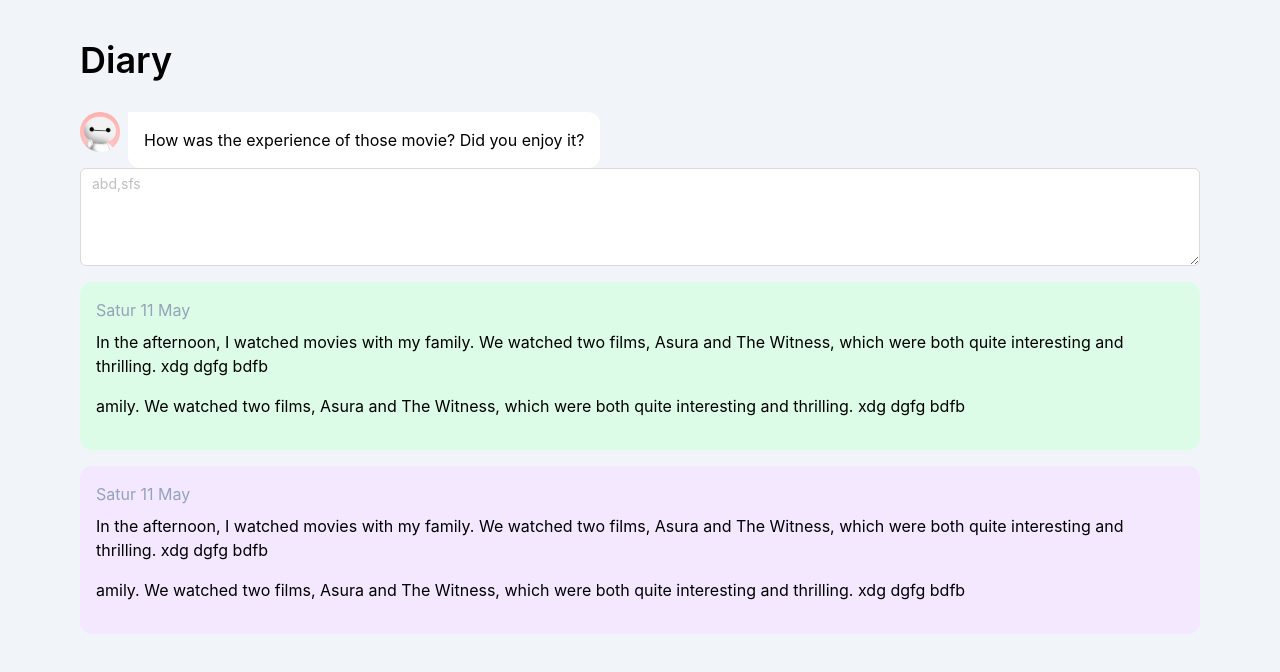
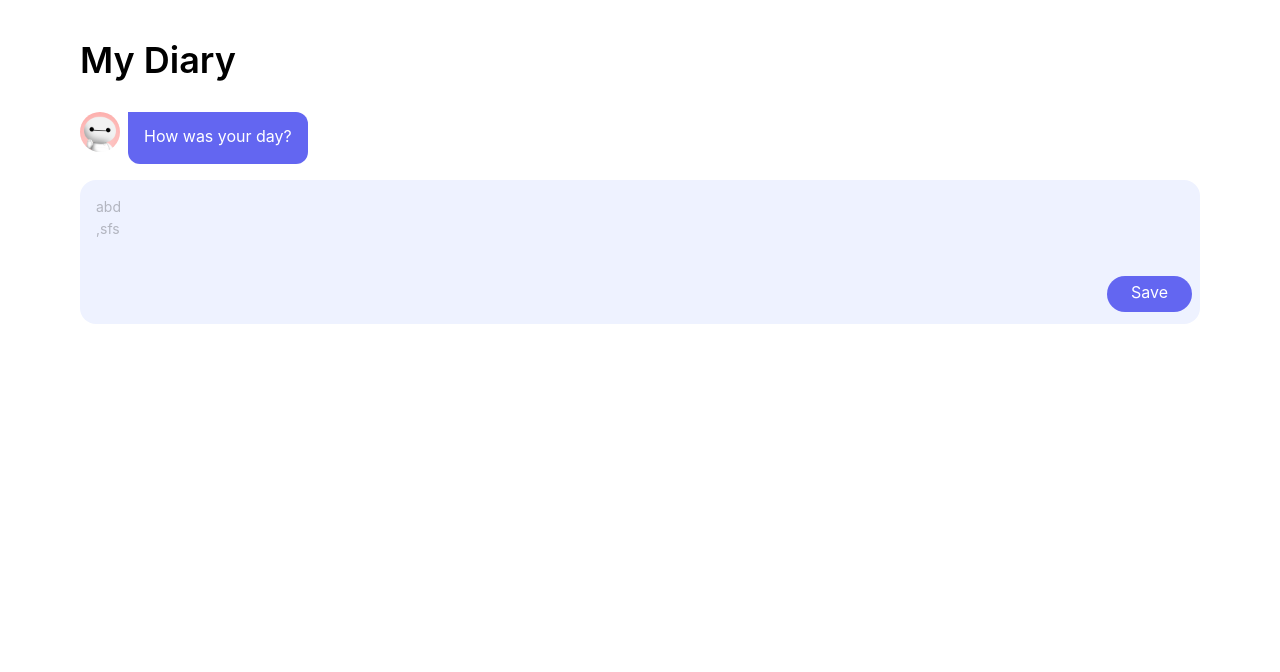
Before and after one commit to anhthuvo/HCI-diary-FE, a React (Create React App) app: page / in a window 1280 px wide. Shown: the top 672 px of the page. Built offline with nearby package versions, Linux system fonts and the light colour scheme.

Commit message:
write diary

```diff
--- a/package.json
+++ b/package.json
@@ -3,6 +3,9 @@
   "version": "0.1.0",
   "private": true,
   "dependencies": {
+    "@ant-design/icons": "^5.3.7",
+    "@ckeditor/ckeditor5-build-classic": "^41.3.1",
+    "@ckeditor/ckeditor5-react": "^6.3.0",
     "@testing-library/jest-dom": "^5.17.0",
     "@testing-library/react": "^13.4.0",
     "@testing-library/user-event": "^13.5.0",
--- a/src/constant.ts
+++ b/src/constant.ts
@@ -1,3 +1,12 @@
 export const MONTHS = ["Jan", "Feb", "Mar", "Apr", "May", "June", "July", "Aug", "Sep", "Oct", "Nov", "Dec"]
 export const BOX_COLORS= ["bg-green-100", 'bg-purple-100', 'bg-blue-100']
-export const WEEKDAYS = ['Sun', 'Mon', 'Tues', 'Wednes', 'Thurs', 'Fri', 'Satur']
+export const WEEKDAYS = ['Sun', 'Mon', 'Tues', 'Wednes', 'Thurs', 'Fri', 'Sat']
+export const DIARY_STORAGE_KEY = 'diaries'
+export const QUESTIONS_STORAGE_KEY = 'question'
+export const initialQuestion = {
+    q: "How was your day?",
+    prompts: [
+      "abd\n",
+      "sfs"
+    ]
+  }
--- a/src/index.tsx
+++ b/src/index.tsx
@@ -8,9 +8,9 @@ const root = ReactDOM.createRoot(
   document.getElementById('root') as HTMLElement
 );
 root.render(
-  <React.StrictMode>
+  // <React.StrictMode>
     <App />
-  </React.StrictMode>
+  // </React.StrictMode>
 );
 
 // If you want to start measuring performance in your app, pass a function
--- a/src/pages/Landing.tsx
+++ b/src/pages/Landing.tsx
@@ -1,74 +1,126 @@
-import React, { useState } from 'react';
-import { Layout, Button, theme } from 'antd';
-import SideBar from '../components/SideBar';
-import CsvReview from '../components/TableReview';
-import { useTableStore } from '../store/csvStore';
-import { BOX_COLORS, MONTHS, WEEKDAYS } from '../constant'
+import React, { useEffect, useRef, useState } from 'react';
+import { BOX_COLORS, DIARY_STORAGE_KEY, MONTHS, QUESTIONS_STORAGE_KEY, WEEKDAYS, initialQuestion } from '../constant'
 import TextArea from 'antd/es/input/TextArea';
+import { EditOutlined } from '@ant-design/icons';
 
 interface IDiary {
   time: Date,
-  content: string[]
+  content: string,
+  color: string
 }
 
 interface IQuestion {
-  q: ""
+  q: string
   prompts: string[]
 }
 
 const Landing: React.FC = () => {
-  const [question, setQuestion] = useState<IQuestion>({
-    q: "",
-    prompts: [
-      "abd",
-      "sfs"
-    ]
-  })
-  const [diaries, setDiaries] = useState<IDiary[]>([
-    {
-      time: new Date,
-      content: [
-        "In the afternoon, I watched movies with my family. We watched two films, Asura and The Witness, which were both quite interesting and thrilling. xdg dgfg bdfb",
-        "amily. We watched two films, Asura and The Witness, which were both quite interesting and thrilling. xdg dgfg bdfb"
-      ]
-    },
-    {
-      time: new Date,
-      content: [
-        "In the afternoon, I watched movies with my family. We watched two films, Asura and The Witness, which were both quite interesting and thrilling. xdg dgfg bdfb",
-        "amily. We watched two films, Asura and The Witness, which were both quite interesting and thrilling. xdg dgfg bdfb"
-      ]
+  const [question, setQuestion] = useState<IQuestion>(null)
+  const [diaries, setDiaries] = useState<IDiary[]>([])
+  const [input, setInput] = useState('');
+  const [editDiaryIndex, setEditDiaryIndex] = useState<number>(-1)
+
+  const save = () => {
+    if(input === "") return
+    const inputText = input.trim()
+
+    const newDiaries = [...diaries]
+    if (editDiaryIndex > -1) {
+      const newDiaries = [...diaries]
+      newDiaries[editDiaryIndex].content = inputText
+      setEditDiaryIndex(-1)
+    } else {
+      const lastDiary = newDiaries[newDiaries.length-1]
+      const lastDiaryTime = lastDiary?.time
+      const currentTime = new Date()
+      const duration = currentTime.getTime()-lastDiaryTime?.getTime()
+
+      if ( duration > 10800000 || !lastDiary) {
+        newDiaries.unshift({
+          time: new Date,
+          content: inputText,
+          color: BOX_COLORS[(newDiaries.length) % 3]
+      })
+      } else {
+        lastDiary.content += "\n\n" + inputText
+      }
     }
-  ])
+
+    setDiaries(newDiaries)
+    localStorage.setItem(DIARY_STORAGE_KEY, JSON.stringify(newDiaries))
+    setInput('')
+  }
+
+  const onEdit = (i: number) => {
+    setEditDiaryIndex(i)
+    setInput(diaries[i].content)
+  }
+
+  const cancelEdit = () => {
+    setEditDiaryIndex(-1)
+    setInput("")
+  }
+
+  useEffect(() => {
+    const _diaries = localStorage.getItem(DIARY_STORAGE_KEY)
+    if (_diaries) {
+      const convertTime = JSON.parse(_diaries).map(e => ({
+        ...e,
+        time: new Date(e.time)
+      }))
+      setDiaries(convertTime)
+    }
+
+    const _q = localStorage.getItem(QUESTIONS_STORAGE_KEY)
+    setQuestion(_q? JSON.parse(_q) : initialQuestion)
+      // localStorage.setItem(DIARY_STORAGE_KEY, JSON.stringify(diaries))
+  }, [])
 
   return (
-    <div className="bg-slate-100 min-h-screen">
+    <div className="min-h-screen">
       <div className="container py-10">
-        <p className="font-semibold text-4xl">Diary</p>
+        <p className="font-semibold text-4xl">My Diary</p>
         <div className="pt-6 flex mt-2">
           <div className="rounded-full h-10 w-10 overflow-hidden mr-2">
             <img src="/assets/avatar.jpg" alt="" className="" />
           </div>
-          <div className="rounded-xl bg-white p-4 rounded-tl-none">
-            How was the experience of those movie? Did you enjoy it?
+          <div className="bg-indigo-500 rounded-xl pt-3 pb-4 px-4 rounded-tl-none text-white">
+            {question?.q}
           </div>
         </div>
 
-        <div className="">
-        <TextArea rows={4} placeholder={
-          question.prompts.toString()
-        } maxLength={6} />
-
+        <div className="mt-4 relative">
+        <TextArea
+          value={input}
+          onChange={(e)=> setInput(e.target.value)}
+          autoSize={{ minRows: 4 }}
+          placeholder={
+            question?.prompts?.toString()
+          }
+          className='w-full rounded-2xl hover:bg-indigo-50 bg-indigo-50 border-none p-4 pb-10'
+        />
+        <div className="flex space-x-4">
+        {editDiaryIndex > -1 ? <button
+          onClick={cancelEdit}
+          className='pb-2 pt-1 px-6 rounded-full border border-indigo-500 text-indigo-500 absolute right-24 bottom-3'>
+            Cancel
+          </button>: null
+        }
+          <button
+          onClick={save}
+          className='pb-2 pt-1 px-6 rounded-full bg-indigo-500 text-white absolute right-2 bottom-3'>Save
+          </button>
+          </div>
         </div>
 
-        <div className="mt-4">
+        <div className="mt-10">
           {
-            diaries.map((e, i) => (
-              <div className={`rounded-xl p-4 ${BOX_COLORS[i % 3]} mb-4`} key={i}>
+            diaries?.map((e, i) => (
+              i === editDiaryIndex? null : <div className={`rounded-2xl p-4 ${e.color} mb-4 relative`} key={i}>
+                <EditOutlined className='right-4 top-4 absolute opacity-50' onClick={() => onEdit(i)}/>
                 <p className="text-slate-400 mb-2">{formatDate(e.time)}</p>
-                <div className="">
-                  {e.content.map((text) => <p className="mb-4">{text}</p>)}
-                </div>
+                <p className="" dangerouslySetInnerHTML={{__html: addBreakLine(e?.content)}}>
+                </p>
               </div>
             ))
           }
@@ -82,5 +134,30 @@ const Landing: React.FC = () => {
 export default Landing;
 
 const formatDate = (d: Date) => {
+  if (!d) return ""
   return `${WEEKDAYS[d.getDay()]} ${d.getDate()} ${MONTHS[d.getMonth()]}`
 }
+
+const addBreakLine = (txt: string) => {
+  if (!txt) return ""
+  const regex = /\n/g;
+  const inputText = txt.replace(regex, "<br/>")
+  return inputText
+}
+
+const initialDiary = [
+  {
+    time: new Date,
+    content: [
+      "In the afternoon, I watched movies with my family. We watched two films, Asura and The Witness, which were both quite interesting and thrilling. xdg dgfg bdfb",
+      "amily. We watched two films, Asura and The Witness, which were both quite interesting and thrilling. xdg dgfg bdfb"
+    ]
+  },
+  {
+    time: new Date,
+    content: [
+      "I watched movies with my family. We watched two films, Asura and The Witness, which were both quite interesting and thrilling. xdg dgfg bdfb",
+      "amily. We watched two films, Asura and The Witness, which were both quite interesting and thrilling. xdg dgfg bdfb"
+    ]
+  }
+]
```
Also changed, not shown: 1 other file (tests, documents, lock files or other folders).
